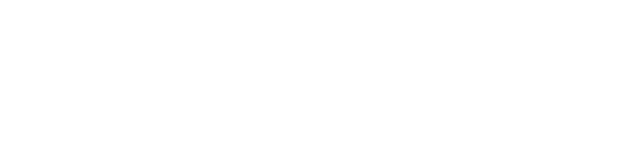
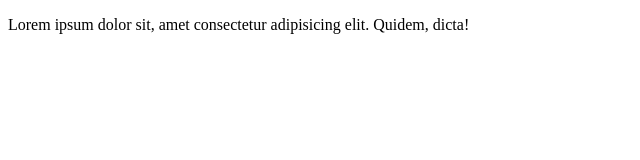
Before and after one commit to mosvii865/prueba-repositorio, a plain HTML site: page index.html in a window 1280 px wide. Shown: the whole page, without its empty margins (0-640 px from the left). Drawn offline with Linux system fonts and the light colour scheme.

Commit message:
Agregado Div contenedor

```diff
--- a/index.html
+++ b/index.html
@@ -7,5 +7,12 @@
 </head>
 <body>
 
+    <!--DIV CONTENEDOR 1-->
+    <div class="container">
+        <div class="row">
+            <p>Lorem ipsum dolor sit, amet consectetur adipisicing elit. Quidem, dicta!</p>
+        </div>
+    </div>
+
 </body>
 </html>
```
